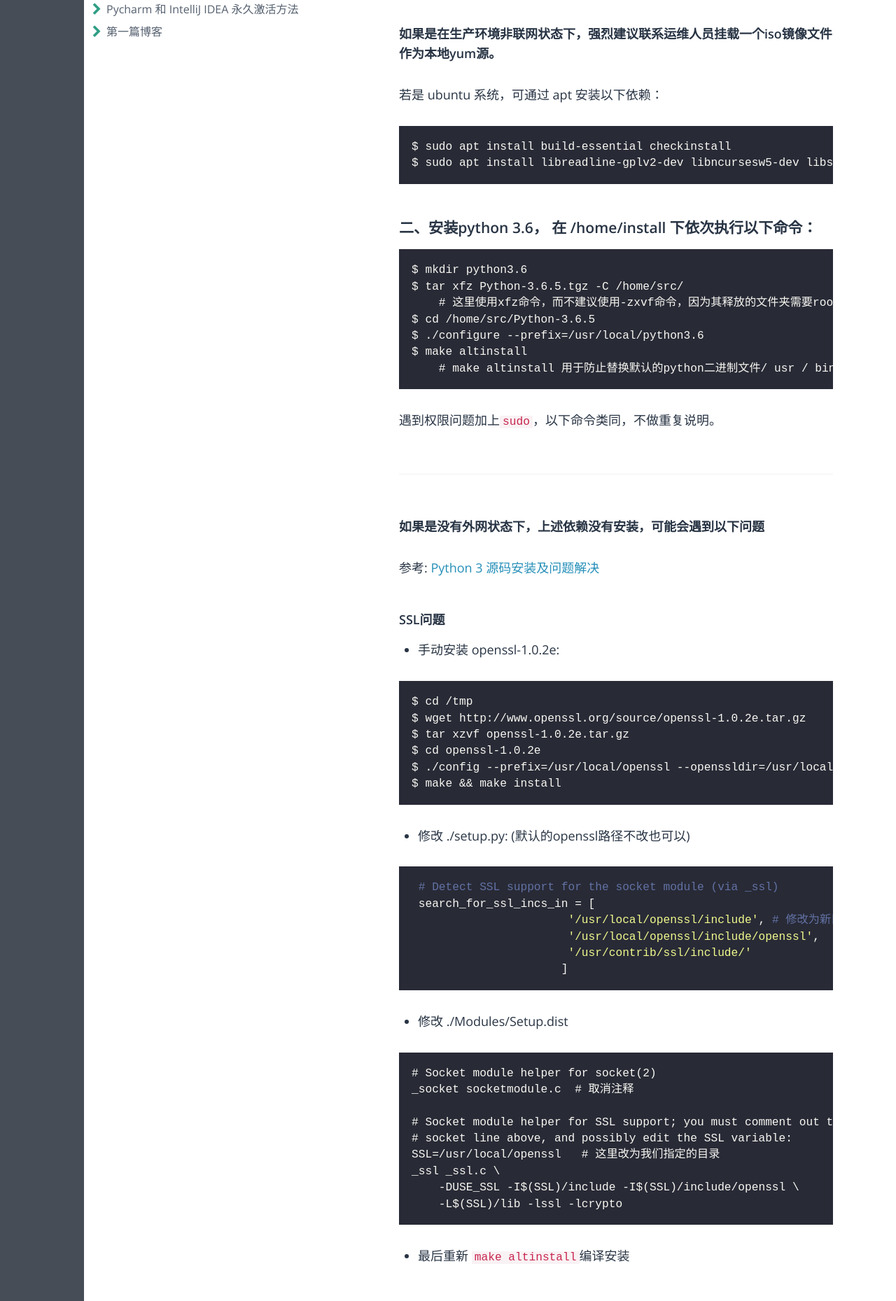
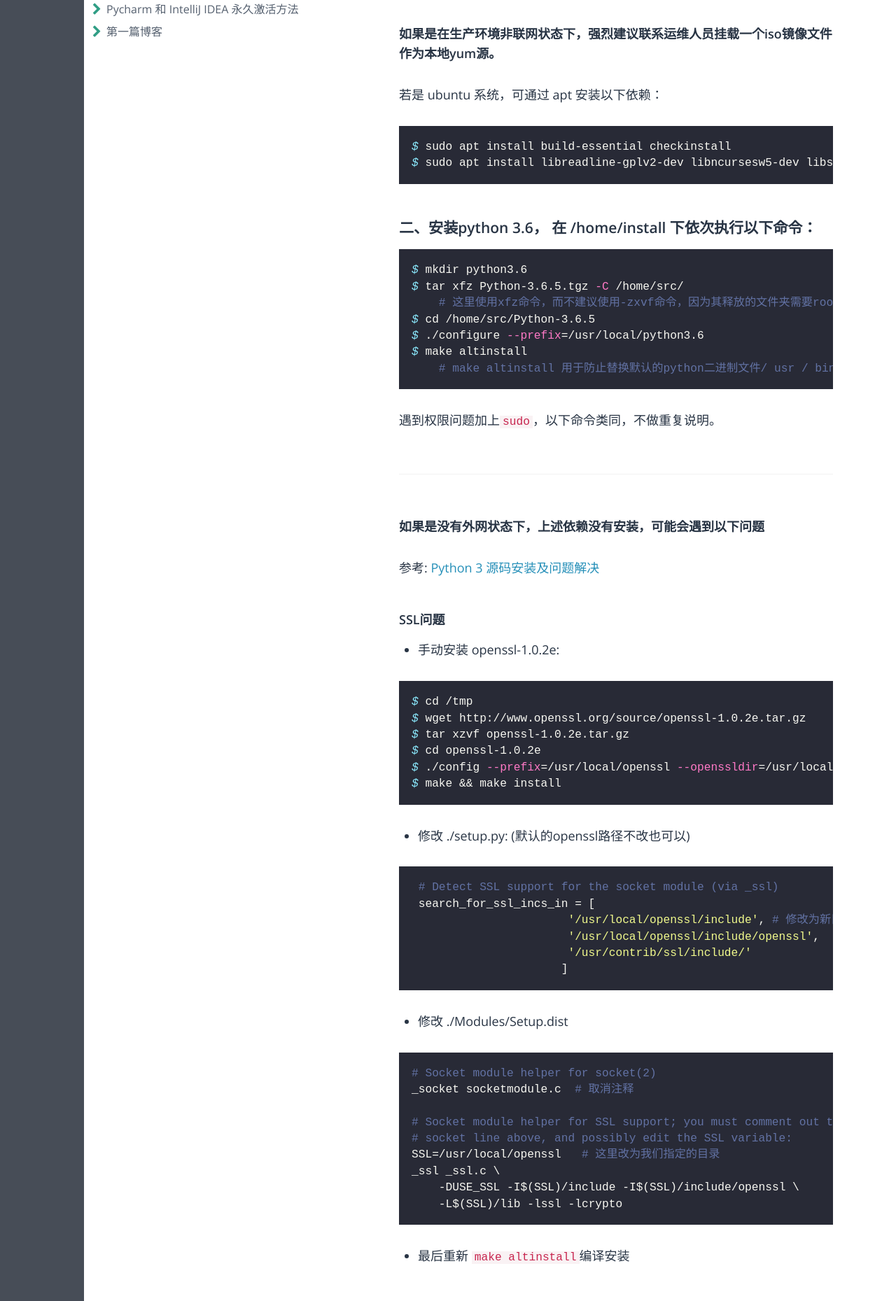
Before and after one commit to turbobin/turbobin.github.io, a Jekyll site: the page built from _posts/2019-03-29-nginx-uwsgi-django.md, in a window 1280 px wide. Shown: the part 1075-2934 px from the top of the page at 70% size. Built offline with Jekyll 4.4.1, drawn with Linux system fonts in a browser that asks for light colours; some web fonts are replaced; some of the changed text lies outside the part shown.

Commit message:
update css and article

````diff
--- a/_config.yml
+++ b/_config.yml
@@ -1,8 +1,8 @@
 # Site settings
 title: turbobin's Blog
 email: turbobin@gmail.com
-description: > # this means to ignore newlines until "baseurl:"
-  turbobin's Blog
+#description: > # this means to ignore newlines until "baseurl:"
+#  turbobin's Blog
 baseurl: "" # the subpath of your site, e.g. /blog/
 url: "" # the base hostname & protocol for your site
 rss_url: /pages/feed.xml
--- a/_includes/head.html
+++ b/_includes/head.html
@@ -9,7 +9,7 @@
     <meta name="keywords" content="{{ page.keywords }}">
   {% endif %}
 
-  <link href='http://fonts.googleapis.com/css?family=Open+Sans:400,400italic,600|Droid+Sans+Mono' rel='stylesheet' type='text/css'>
+  <link href='https://fonts.googleapis.com/css?family=Open+Sans:400,400italic,600|Droid+Sans+Mono' rel='stylesheet' type='text/css'>
   <link rel="shortcut icon" href="{{ site.favicon }}" />
   <link rel="stylesheet" href="{{ "/css/main.css" | prepend: site.baseurl }}">
 
--- a/_layouts/post.html
+++ b/_layouts/post.html
@@ -12,10 +12,13 @@
   <h1 class="post-title">{{ page.title }}</h1>
   {{ content }}
 
+  <p>&nbsp;</p>
   <p align="center">
     <img style="max-width: 30%;" src="/images/qrcode.jpg">
     <br>
-    关注微信公众账号「如暘」，订阅最新文章推送
+    <span style="font-size: 85%;">
+     关注微信公众账号「如暘」，订阅最新文章推送
+   </span>
 </p>
 
 </article>
--- a/_posts/2019-03-29-nginx-uwsgi-django.md
+++ b/_posts/2019-03-29-nginx-uwsgi-django.md
@@ -47,14 +47,14 @@
 
 若是 ubuntu 系统，可通过 apt 安装以下依赖：
 
-```
+```shell
 $ sudo apt install build-essential checkinstall
 $ sudo apt install libreadline-gplv2-dev libncursesw5-dev libssl-dev libsqlite3-dev tk-dev libgdbm-dev libc6-dev libbz2-dev
 ```
 
 ### 二、安装python 3.6， 在 /home/install 下依次执行以下命令：
 
-```
+```shell
 $ mkdir python3.6
 $ tar xfz Python-3.6.5.tgz -C /home/src/
     # 这里使用xfz命令，而不建议使用-zxvf命令，因为其释放的文件夹需要root权限才可以更改或者删除。
@@ -76,7 +76,7 @@
 
 - 手动安装 openssl-1.0.2e:
 
-```
+```shell
 $ cd /tmp
 $ wget http://www.openssl.org/source/openssl-1.0.2e.tar.gz
 $ tar xzvf openssl-1.0.2e.tar.gz
@@ -98,7 +98,7 @@
 
 - 修改 ./Modules/Setup.dist
 
-```
+```python
 # Socket module helper for socket(2)
 _socket socketmodule.c  # 取消注释
 
@@ -118,7 +118,7 @@
 
 按以下步骤解决：
 
-```
+```shell
 $ cd python3.6/Python-3.6.5/Modules/zlib
 $ ./configure
 $ make install
@@ -136,7 +136,7 @@
 
 同样建立 pip3.6 的软连接并升级pip（执行前先检查一下是否有其他版本的 pip，使用`pip -V`命令检查版本）
 
-```
+```shell
 $ ln -s /usr/local/python3.6/bin/pip3.6  /usr/bin/pip
 $ pip install --upgrade pip --user（联网环境下）
 # 遇到权限问题 加上 --user
@@ -144,8 +144,8 @@
 
 将python3.6/bin 加到环境变量
 
-```
-vi ~/.bashrc
+```shell
+$ vi ~/.bashrc
 # 在最后添加:
 PATH=/usr/local/python3.6/bin:$PATH:$HOME/bin
 export PATH
@@ -157,7 +157,7 @@
 
 解压 Django-2.0.6.tar.gz 和 uwsgi-2.0.17.1.tar.gz
 
-```
+```shell
 tar -zxvf Django-2.0.6.tar.gz
 tar -zxvf uwsgi-2.0.17.1.tar.gz
 # 安装Django
@@ -192,7 +192,7 @@
 
 - 接下来可以使用python 和 pip命令了，只在当前虚拟环境有效
 
-  **注意：如果使用pip 安装出现`Permission denied 没有权限`，此时不要加上sudo 或 --user来安装，否则会安装在系统python下，不会安装到虚拟环境中。此时的解决办法是，更改虚拟环境目录文件夹拥有者。 **
+  **注意：如果使用pip 安装出现`Permission denied 没有权限`，此时不要加上sudo 或 --user来安装，否则会安装在系统python下，不会安装到虚拟环境中。此时的解决办法是，更改虚拟环境目录文件夹拥有者。**
 
   **使用 `ls -l` 可以查看到当前目录和文件所属用户是root， 使用以下命令更改成当前用户：`sudo chown -R turbobin:turbobin django_venv`**
 
@@ -215,7 +215,7 @@
 
 执行命令：
 
-```
+```shell
 python manage.py collectstatic
 ```
 
@@ -253,7 +253,7 @@
 
 3. 执行必要的迁移
 
-```
+```shell
 python3 manage.py makemigrations
 python3 manage.py migrate --database=db01   # 我使用了两套数据库，且设置了数据库路由
 python3 manage.py migrate	# 默认执行 default 配置的数据库
@@ -288,7 +288,7 @@
 
    创建uwsgi.ini文件
 
-```
+```shell
 $ cd /usr/local/src/ykd-web
 $ vi uwsgi.ini
 ```
@@ -301,59 +301,41 @@
 [uwsgi]
 
 # Django-related settings
-
 #http = 192.168.180.130:8000
-
 # the base directory (full path)
 
 chdir = /usr/local/src/ykd-web
 
 # Django s wsgi file
-
 module = khyx_web.wsgi
 
 # 新建一个空白的reload文件，只要输入' touch reload'项目就会重启
-
 touch-reload = /usr/local/src/ykd-web/reload
-
 # process-related settings
 
 # master
-
 master = true
 
 # listen
-
 listen = 1000 # 并发的socket 连接数。默认为100。优化需要根据系统配置
 
 # maximum number of worker processes
-
 processes = 4
-
 workers = 10  # 并发处理进程数
 
 # the socket (use the full path to be safe
-
 # 等下把sock和nginx关联起来
-
 socket = /usr/local/src/ykd-web/khyx_web.sock
-
 # socket=:8000
 
 # ... with appropriate permissions - may be needed
-
 chmod-socket = 666
-
 #chown-socket = ykd-web:www-data
-
 # clear environment on exit
-
 vacuum = true
 
 # log file
-
 daemonize = /usr/local/src/ykd-web/log/run.log
-
 disable-logging = true  // 不记录正常信息，只记录错误信息
 ```
 
@@ -380,14 +362,14 @@
 
 在做优化之前，发现并发数过不了100，因为 uwsgi 的socket 默认链接为100。修改`listen = 1000` 发现无法启动，此时查看系统限制连接数：
 
-```
+```shell
 $ ulimit -n
 65535
 ```
 
 再查看系统配置文件` vi /etc/sysctl.conf`，添加内容：
 
-```
+```shell
 # 定义了系统中每一个端口最大的监听队列的长度,这是个全局的参数,默认是128.
 net.core.somaxconn = 2048
 ```
@@ -406,7 +388,7 @@
 
 1.安装PCRE库
 
-```
+```shell
 cd /home/install
 wget ftp://ftp.csx.cam.ac.uk/pub/software/programming/pcre/pcre-8.42.tar.gz # 预先下载上传服务器
 tar -zxvf pcre-8.42.tar.gz -C /home/src/
@@ -418,7 +400,7 @@
 
 2.安装zlib库（可选，上面 python 问题解决 zlib 问题可能已安装）
 
-```
+```shell
 cd /home/install
 wget http://zlib.net/zlib-1.2.11.tar.gz
 tar -zxvf zlib-1.2.11.tar.gz -C /home/src
@@ -430,7 +412,7 @@
 
 3.安装openssl（某些 vps 默认没装ssl) （可选，上面 python 解决 ssl 问题时可能已安装）
 
-```
+```shell
 cd /home/install
 wget https://www.openssl.org/source/openssl-1.0.1e.tar.gz
 tar -zxvf openssl-1.0.1e.tar.gz -C /home/src/
@@ -442,7 +424,7 @@
 
 4.安装nginx
 
-```
+```shell
 cd /home/install
 tar -zxvf nginx-1.14.0.tar.gz -C /home/src
 cd /home/src/nginx-1.14.0
@@ -475,15 +457,12 @@
         uwsgi_pass  unix:///usr/local/src/ykd-web/khyx_web.sock;
         include     /etc/nginx/uwsgi_params;
 
-         # when a client closes the connection then keep the channel to uwsgi open.
- Otherwise uwsgi throws an IOError
+         # when a client closes the connection then keep the channel to uwsgi open.Otherwise uwsgi throws an IOError
         uwsgi_ignore_client_abort on;
 
         uwsgi_send_timeout 600;        # 指定连接到后端uWSGI的超时时间。
-        uwsgi_connect_timeout 600;     # 指定向uWSGI传送请求的超时时间，完成握手后
-向uWSGI传送请求的超时时间。
-        uwsgi_read_timeout 600;        # 指定接收uWSGI应答的超时时间，完成握手后接
-收uWSGI应答的超时时间。
+        uwsgi_connect_timeout 600;     # 指定向uWSGI传送请求的超时时间，完成握手后向uWSGI传送请求的超时时间。
+        uwsgi_read_timeout 600;        # 指定接收uWSGI应答的超时时间，完成握手后接收uWSGI应答的超时时间。
     }
 }
 ```
@@ -514,7 +493,7 @@
 
 4.此时再启动 uwsgi
 
-```
+```shell
 cd /usr/local/src/ykd-web
 uwsgi --ini uwsgi.ini
 ```
@@ -536,7 +515,7 @@
 
 如果用的sqlite3数据库文件，发现数据库没有写权限，使用以下命令提升权限：
 
-```
+```shell
 cd /usr/lcoal/src/ykd-web
 sudo chmod 777 db.sqlite3   # 不安全，可改成666
 ```
@@ -569,7 +548,7 @@
 
 每当修改了一个配置文件，emperor将会自动重启 vassal.
 
-```
+```shell
 # create a directory for the vassals
 sudo mkdir /etc/uwsgi
 sudo mkdir /etc/uwsgi/vassals
@@ -594,20 +573,20 @@
 
 对于许多系统来说，最简单 (如果不是最好的)的方式是使用 rc.local 文件。
 
-```
-sudo mkdir /var/log/uwsgi
+```shell
+$ sudo mkdir /var/log/uwsgi
 ```
 
 编辑 /etc/rc.local 然后在”exit 0”行前添加:
 
-```
-/usr/local/python3.6/bin/uwsgi --emperor /etc/uwsgi/vassals --uid www-data --gid www-data --daemonize /var/log/uwsgi/uwsgi-emperor.log
+```shell
+$ /usr/local/python3.6/bin/uwsgi --emperor /etc/uwsgi/vassals --uid www-data --gid www-data --daemonize /var/log/uwsgi/uwsgi-emperor.log
 ```
 
 系统启动时还未加载环境变量，所以uwsgi要写绝对路径。系统默认是以root权限来运行，查看log，如果vassals下有实例启动失败，有可能是socket文件没有权限创建，或者所在文件夹归属于用户，root没有权限读写，需要更改文件目录权限。
 
 
 
-
+<p>&nbsp;</p>
 
 > 本文首发于 [turbobin's Blog](https://turbobin.github.io/) 。转载请注明出处，附上本原文链接， 谢谢合作。
````
Also changed, not shown: _posts/2019-04-16-change-blog-theme.md (+12 -6 lines), README.md.
